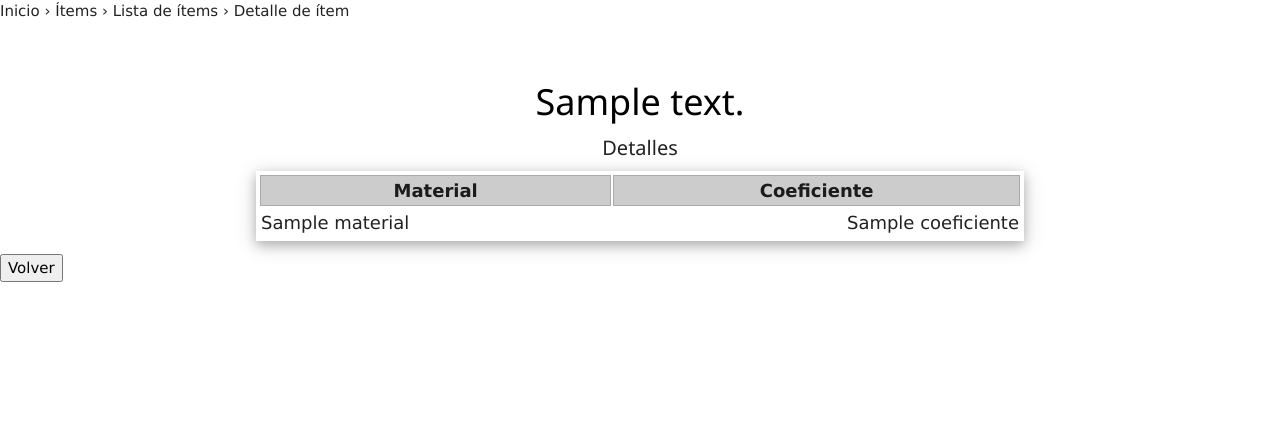
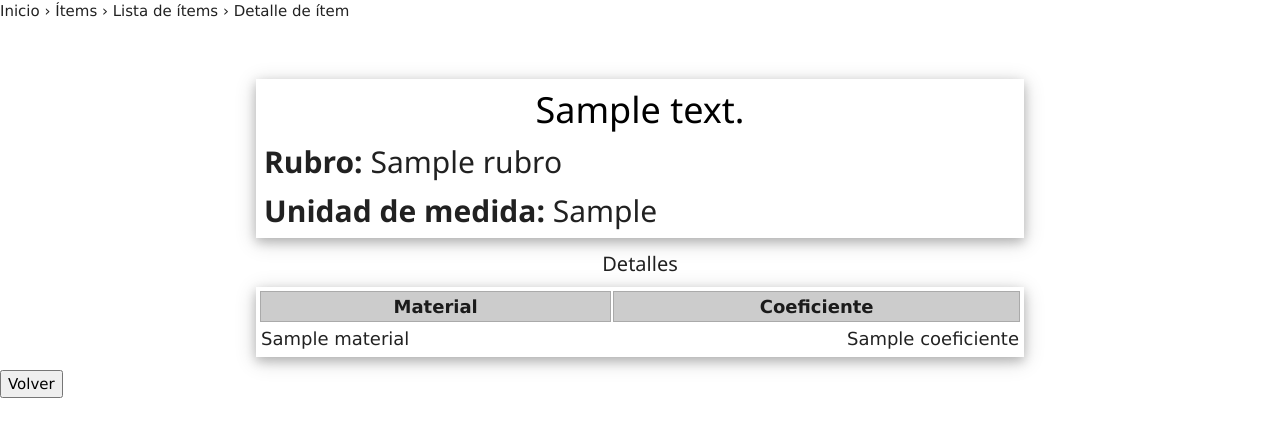
Before and after one commit to atiliopereira/gestor-de-presupuestos, a Django app: template items/templates/admin/items/item/item_detail.html in a window 1280 px wide. Shown: the part 36-473 px from the top of the page. Run offline with Django 3.2, Linux system fonts and the light colour scheme; the template is opened without the code that fills it: most values are stand-ins (such as "Sample title", 1, 10 or a date in 2020); some libraries are stand-ins or nearby versions.

Commit message:
Mostrar rubro y unidad de medida en item_detail

```diff
--- a/items/templates/admin/items/item/item_detail.html
+++ b/items/templates/admin/items/item/item_detail.html
@@ -49,9 +49,10 @@
         }
 
     </style>
-    <div style="width:30%;margin-left:auto;margin-right:auto;">
-
+    <div class="w3-card-4" style="width:60%;margin-left:auto;margin-right:auto; padding: 8px">
         <h1 style="text-align:center; color: black">{{ object.descripcion }}</h1>
+        <h2><strong>Rubro: </strong>{{object.rubro}}</h2>
+        <h2><strong>Unidad de medida: </strong>{{object.unidad_de_medida}}</h2>
     </div>
 
 
```
